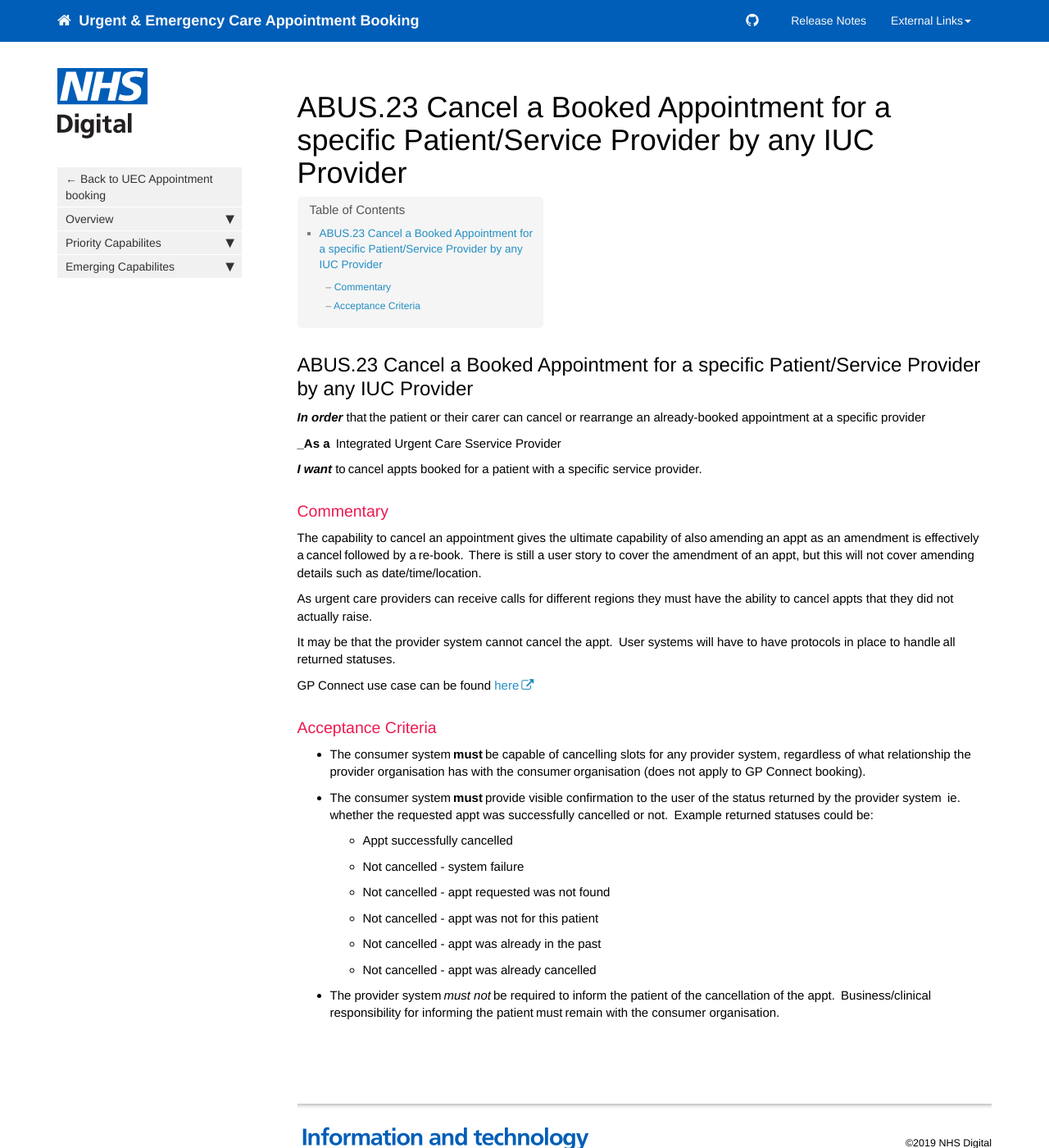
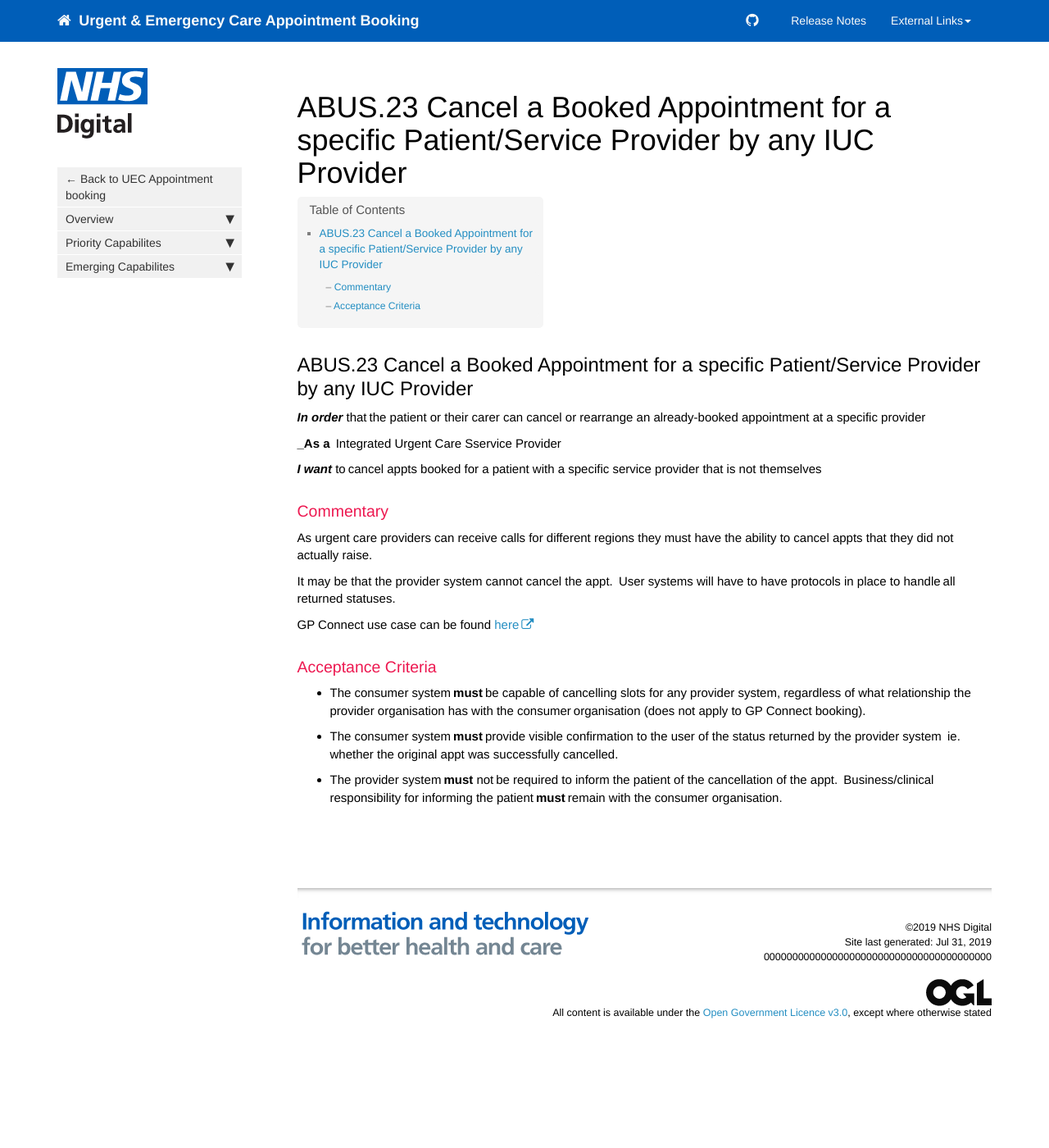
Before and after one commit to nhsd-a2si/docs-uec-appts, a Jekyll site: the page built from _pages/scope/usecases/usee_abus23.md, in a window 1280 px wide and 1400 px high. Shown: the whole window at 82% size. Built offline with Jekyll 4.4.1, drawn with Linux system fonts in a browser that asks for light colours; nearby versions of some CDN libraries.

Commit message:
Update usee_abus23.md

```diff
--- a/_pages/scope/usecases/usee_abus23.md
+++ b/_pages/scope/usecases/usee_abus23.md
@@ -9,10 +9,9 @@ permalink: usee_abus23.html
 
 **_As a**  Integrated Urgent Care Sservice Provider
 
-**_I want_** to cancel appts booked for a patient with a specific service provider.
+**_I want_** to cancel appts booked for a patient with a specific service provider that is not themselves
 
 ### Commentary
-The capability to cancel an appointment gives the ultimate capability of also amending an appt as an amendment is effectively a cancel followed by a re-book.  There is still a user story to cover the amendment of an appt, but this will not cover amending details such as date/time/location.
 
 As urgent care providers can receive calls for different regions they must have the ability to cancel appts that they did not actually raise.
 
@@ -22,11 +21,5 @@ GP Connect use case can be found <a href="https://nhsconnect.github.io/gpconnect
 
 ### Acceptance Criteria
 * The consumer system **must** be capable of cancelling slots for any provider system, regardless of what relationship the provider organisation has with the consumer organisation (does not apply to GP Connect booking).
-* The consumer system **must** provide visible confirmation to the user of the status returned by the provider system  ie. whether the requested appt was successfully cancelled or not.  Example returned statuses could be:
-   * Appt successfully cancelled
-   * Not cancelled - system failure
-   * Not cancelled - appt requested was not found
-   * Not cancelled - appt was not for this patient
-   * Not cancelled - appt was already in the past
-   * Not cancelled - appt was already cancelled
-* The provider system *must not* be required to inform the patient of the cancellation of the appt.  Business/clinical responsibility for informing the patient must remain with the consumer organisation.
+* The consumer system **must** provide visible confirmation to the user of the status returned by the provider system  ie. whether the original appt was successfully cancelled.
+* The provider system **must** not be required to inform the patient of the cancellation of the appt.  Business/clinical responsibility for informing the patient **must** remain with the consumer organisation.
```
